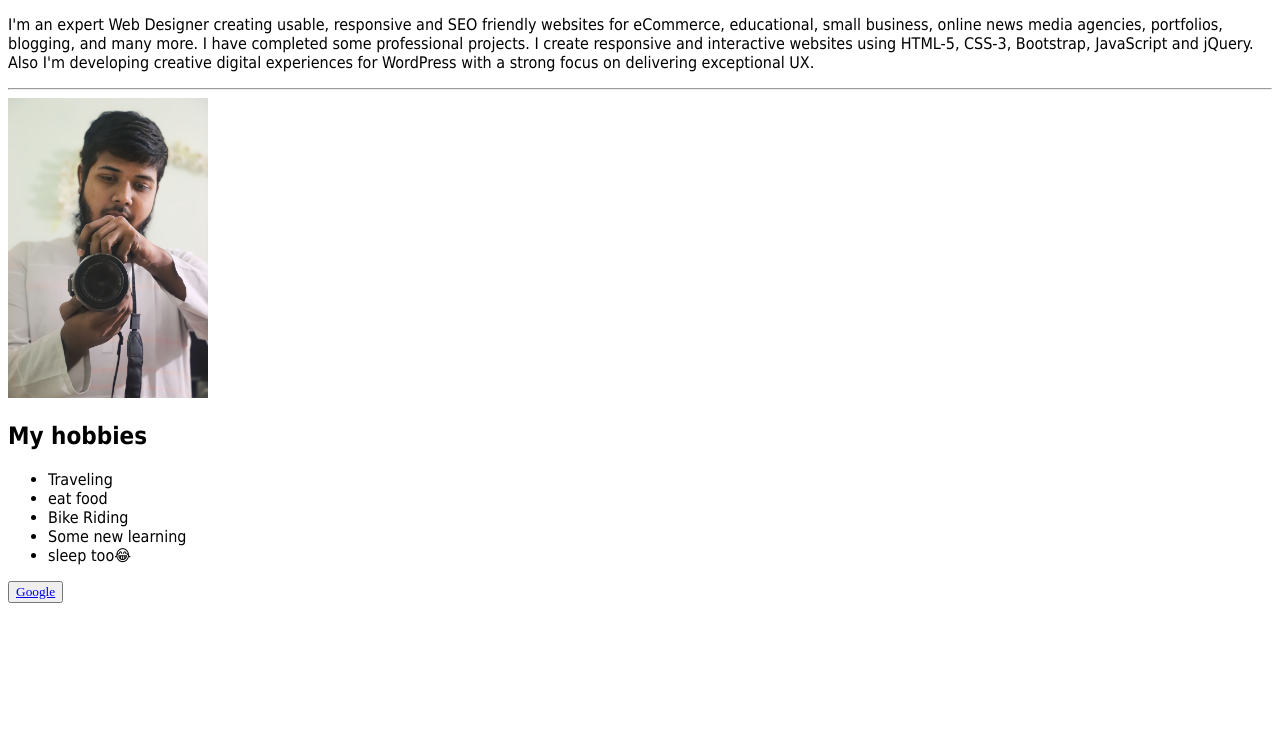
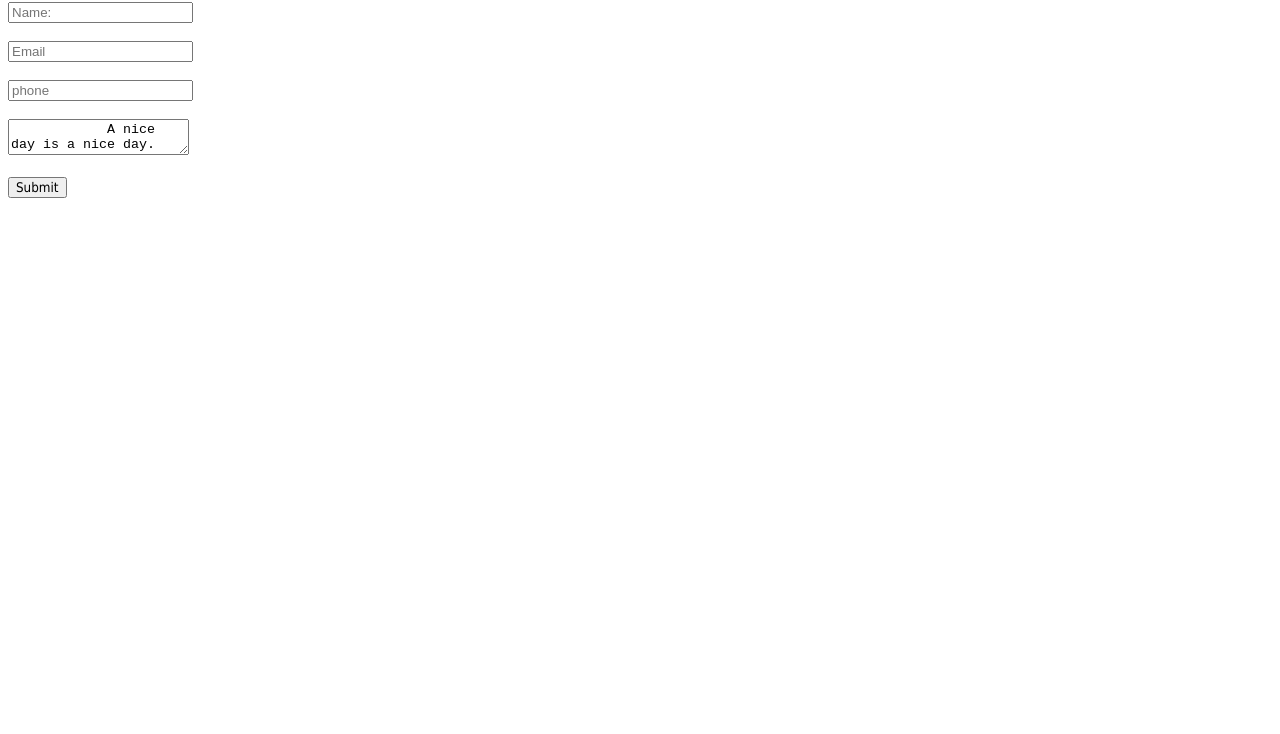
Before and after one commit to Ahasan-ullah-abir/simple-html-task, a plain HTML site: page index.html in a window 1280 px wide. Shown: the part 66-800 px from the top of the page. Drawn offline with Linux system fonts and the light colour scheme.

Commit message:
task number-2

```diff
--- a/index.html
+++ b/index.html
@@ -3,21 +3,27 @@
     <head>
         <meta charset="UTF-8">
         <meta name="viewport" content="width=device-width, initial-scale=1.0">
-        <title>Task number 1</title>
+        <title>Task number-2</title>
     </head>
     <body>
-        <h1 style="font-family: tahoma;">Ahasan|Ullah</h1>
-        <p style="font-family: tahoma;">I'm an expert Web Designer creating usable, responsive and SEO friendly websites for eCommerce, educational, small business, online news media agencies, portfolios, blogging, and many more. I have completed some professional projects. I create responsive and interactive websites using HTML-5, CSS-3, Bootstrap, JavaScript and jQuery. Also I'm developing creative digital experiences for WordPress with a strong focus on delivering exceptional UX.</p>
-        <hr>
-        <img src="Ahasan.jpg" alt="Ahasan ullah " style="height: 300px;">
-        <h2 style="font-family: tahoma;">My hobbies</h2>
-        <ul style="font-family: tahoma;">
-            <li>Traveling</li>
-            <li>eat food</li>
-            <li>Bike Riding</li>
-            <li>Some new learning</li>
-            <li>sleep too😂</li>
-        </ul>
-        <button><a href="https://www.google.com" target="_blank" style="font-family: tahoam;">Google</a></button>
 
+
+        <h2 style="font-family: tahoma;">Contac Me</h2>
+        <input type="text" placeholder="Name:">
+        <br>
+        <br>
+        <input type="email" placeholder="Email">
+        <br>
+        <br>
+        <input type="number" placeholder="phone">
+        <br>
+        <br>
+        <textarea>
+            A nice day is a nice day.
+            Lao Tseu
+        </textarea>
+        <br>
+        <br>
+        <button style="font-family: tahoma;">Submit</button>
+    </body>
 </html>
```
